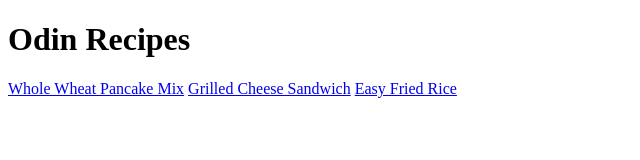
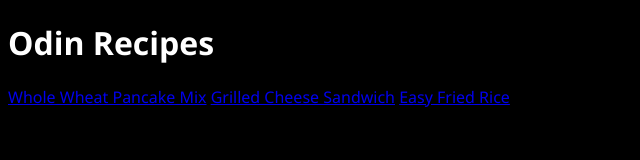
Before and after one commit to jtsenpai/odin-recipes, a plain HTML site: page index.html in a window 1280 px wide. Shown: the whole page, without its empty margins (0-640 px from the left). Drawn offline with Linux system fonts and the light colour scheme.

Commit message:
Add content to style.css and add title class to every html file

```diff
--- a/css/style.css
+++ b/css/style.css
@@ -0,0 +1,5 @@
+body {
+    background-color: black;
+    color: white;
+    font-family:'Segoe UI', Tahoma, Geneva, Verdana, sans-serif;
+}
--- a/index.html
+++ b/index.html
@@ -8,7 +8,7 @@
     <link rel="stylesheet" href="./css/style.css">
 </head>
 <body>
-    <h1>Odin Recipes</h1>
+    <h1 class="title">Odin Recipes</h1>
 
     <a href="./recipes/pancake.html">Whole Wheat Pancake Mix</a>
     <a href="./recipes/sandwich.html">Grilled Cheese Sandwich</a>
```
Also changed, not shown: recipes/friedrice.html (+1 -1 lines), recipes/pancake.html (+1 -1 lines), recipes/sandwich.html (+1 -1 lines).
